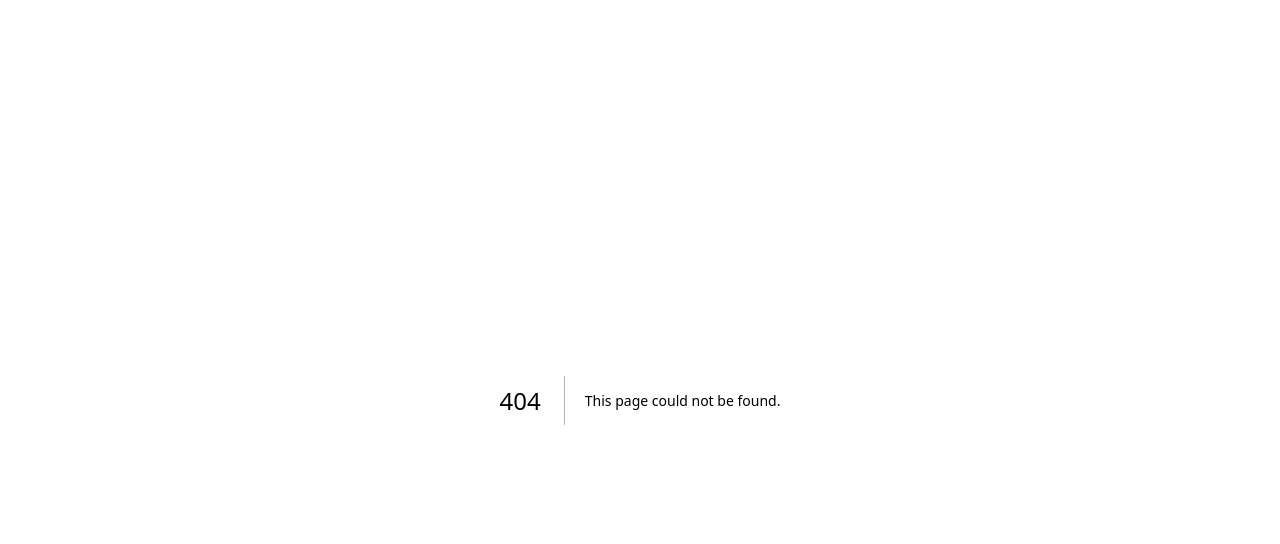
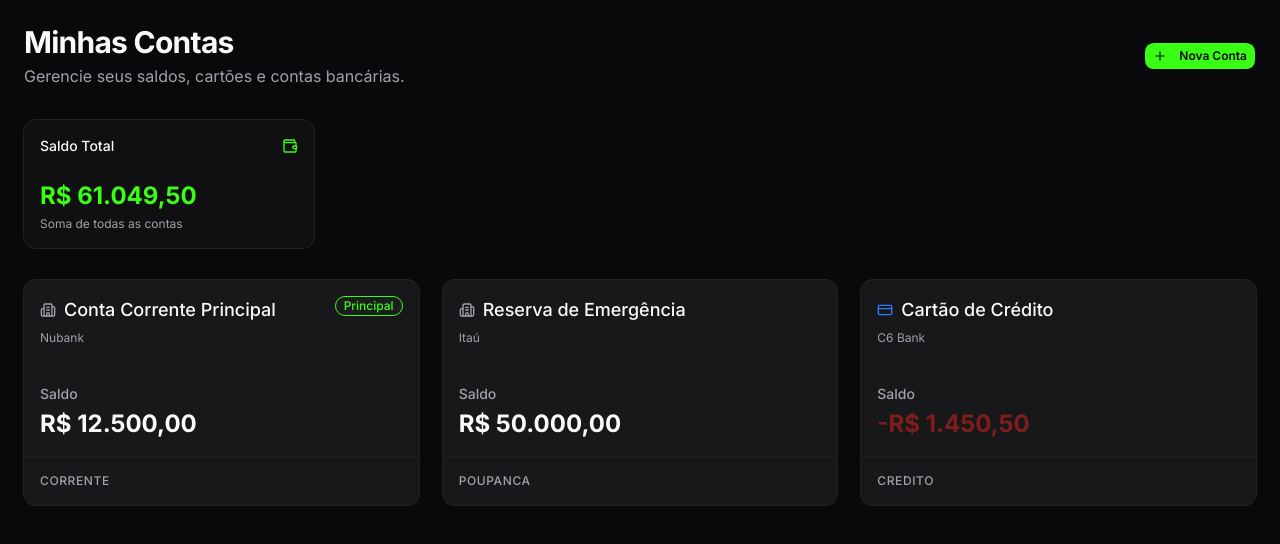
Before and after one commit to arthurmarconcini/AvantCard, a Next.js app: page /accounts in a window 1280 px wide. Before the commit this address had no page. Shown: the top 544 px of the page. Built offline with nearby package versions, Linux system fonts and the light colour scheme.

Commit message:
feat(ui): add draft for accounts page template

```diff
--- /dev/null
+++ b/src/app/accounts/page.tsx
@@ -0,0 +1,129 @@
+import { Plus, Wallet, Building2, CreditCard } from "lucide-react";
+import { Button } from "@/components/ui/button";
+import {
+  Card,
+  CardContent,
+  CardDescription,
+  CardHeader,
+  CardTitle,
+  CardFooter,
+} from "@/components/ui/card";
+import { Badge } from "@/components/ui/badge";
+
+// Formata valores inteiros (centavos) para Real Brasileiro (BRL)
+function formatCurrency(cents: number) {
+  return (cents / 100).toLocaleString("pt-BR", {
+    style: "currency",
+    currency: "BRL",
+  });
+}
+
+const mockAccounts = [
+  {
+    id: "1",
+    name: "Conta Corrente Principal",
+    institution: "Nubank",
+    type: "CORRENTE",
+    balance: 1250000, // R$ 12.500,00
+    isDefault: true,
+  },
+  {
+    id: "2",
+    name: "Reserva de Emergência",
+    institution: "Itaú",
+    type: "POUPANCA",
+    balance: 5000000, // R$ 50.000,00
+    isDefault: false,
+  },
+  {
+    id: "3",
+    name: "Cartão de Crédito",
+    institution: "C6 Bank",
+    type: "CREDITO",
+    balance: -145050, // - R$ 1.450,50
+    isDefault: false,
+  },
+];
+
+export default function AccountsPage() {
+  const totalBalance = mockAccounts.reduce((acc, account) => acc + account.balance, 0);
+
+  return (
+    <div className="container mx-auto p-6 space-y-8">
+      <div className="flex flex-col md:flex-row justify-between items-start md:items-center gap-4">
+        <div>
+          <h1 className="text-3xl font-bold tracking-tight">Minhas Contas</h1>
+          <p className="text-muted-foreground mt-1">
+            Gerencie seus saldos, cartões e contas bancárias.
+          </p>
+        </div>
+        <Button className="bg-primary hover:bg-primary/90 text-primary-foreground font-semibold">
+          <Plus className="mr-2 h-4 w-4" /> Nova Conta
+        </Button>
+      </div>
+
+      <div className="grid gap-6 md:grid-cols-2 lg:grid-cols-4">
+        <Card className="bg-card/50 backdrop-blur-sm border-primary/20">
+          <CardHeader className="flex flex-row items-center justify-between pb-2">
+            <CardTitle className="text-sm font-medium">Saldo Total</CardTitle>
+            <Wallet className="h-4 w-4 text-primary" />
+          </CardHeader>
+          <CardContent>
+            <div className="text-2xl font-bold text-primary">
+              {formatCurrency(totalBalance)}
+            </div>
+            <p className="text-xs text-muted-foreground mt-1">
+              Soma de todas as contas
+            </p>
+          </CardContent>
+        </Card>
+      </div>
+
+      <div className="grid gap-6 md:grid-cols-2 lg:grid-cols-3">
+        {mockAccounts.map((account) => (
+          <Card key={account.id} className="hover:border-primary/50 transition-colors">
+            <CardHeader className="pb-4">
+              <div className="flex justify-between items-start">
+                <div className="space-y-1">
+                  <CardTitle className="flex items-center gap-2 text-lg">
+                    {account.type === "CREDITO" ? (
+                      <CreditCard className="h-4 w-4 text-blue-500" />
+                    ) : (
+                      <Building2 className="h-4 w-4 text-muted-foreground" />
+                    )}
+                    {account.name}
+                  </CardTitle>
+                  <CardDescription>{account.institution}</CardDescription>
+                </div>
+                {account.isDefault && (
+                  <Badge variant="outline" className="text-xs border-primary text-primary">
+                    Principal
+                  </Badge>
+                )}
+              </div>
+            </CardHeader>
+            <CardContent>
+              <div className="flex flex-col space-y-1">
+                <span className="text-sm font-medium text-muted-foreground">
+                  Saldo
+                </span>
+                <span
+                  className={`text-2xl font-bold ${
+                    account.balance < 0 ? "text-destructive" : "text-foreground"
+                  }`}
+                >
+                  {formatCurrency(account.balance)}
+                </span>
+              </div>
+            </CardContent>
+            <CardFooter className="pt-4 border-t border-border/50">
+              <span className="text-xs text-muted-foreground uppercase tracking-wider font-medium">
+                {account.type}
+              </span>
+            </CardFooter>
+          </Card>
+        ))}
+      </div>
+    </div>
+  );
+}
```
